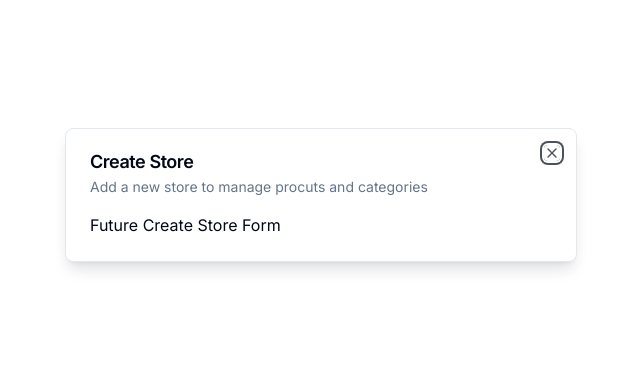
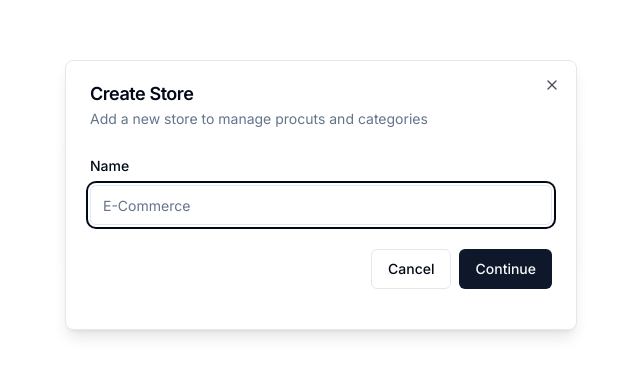
Before and after one commit to samueloh99/ecommerce-admin, a Next.js app: page / in a window 1280 px wide. Shown: the part 205-580 px from the top of the page, without its empty margins (319-959 px from the left). Built offline with nearby package versions, Linux system fonts and the light colour scheme.

Commit message:
Finished form on modal

```diff
--- a/src/app/(root)/page.tsx
+++ b/src/app/(root)/page.tsx
@@ -1,7 +1,7 @@
 "use client";
 import { useEffect } from "react";
 
-import { Modal } from "@/components/modal";
+import { Modal } from "@/components/modals/modal";
 import { useStoreModal } from "@/hooks/useStoreModal";
 
 export default function SetupPage() {
--- a/src/components/modals/storeModal.tsx
+++ b/src/components/modals/storeModal.tsx
@@ -1,10 +1,37 @@
 "use client";
 
+import * as z from "zod";
+import { useForm } from "react-hook-form";
+import { zodResolver } from "@hookform/resolvers/zod";
 import { useStoreModal } from "@/hooks/useStoreModal";
-import { Modal } from "@/components/modal";
+import { Modal } from "@/components/modals/modal";
+import {
+  Form,
+  FormControl,
+  FormField,
+  FormItem,
+  FormLabel,
+  FormMessage,
+} from "@/components/ui/form";
+import { Input } from "@/components/ui/input";
+import { Button } from "@/components/ui/button";
+
+const formSchema = z.object({
+  name: z.string().min(1),
+});
 
 export function StoreModal() {
   const storeModal = useStoreModal();
+  const form = useForm<z.infer<typeof formSchema>>({
+    resolver: zodResolver(formSchema),
+    defaultValues: {
+      name: "",
+    },
+  });
+
+  const onSubmit = async (value: z.infer<typeof formSchema>) => {
+    console.log(value);
+  };
   return (
     <Modal
       title="Create Store"
@@ -12,7 +39,33 @@
       isOpen={storeModal.isOpen}
       onClose={storeModal.onClose}
     >
-      Future Create Store Form
+      <div>
+        <div className="space-y-4 py-2 pb-4">
+          <Form {...form}>
+            <form onSubmit={form.handleSubmit(onSubmit)}>
+              <FormField
+                control={form.control}
+                name="name"
+                render={({ field }) => (
+                  <FormItem>
+                    <FormLabel>Name</FormLabel>
+                    <FormControl>
+                      <Input placeholder="E-Commerce" {...field} />
+                    </FormControl>
+                    <FormMessage />
+                  </FormItem>
+                )}
+              />
+              <div className="w-full pt-6 space-x-2 flex items-center justify-end">
+                <Button variant="outline" onClick={storeModal.onClose}>
+                  Cancel
+                </Button>
+                <Button type="submit">Continue</Button>
+              </div>
+            </form>
+          </Form>
+        </div>
+      </div>
     </Modal>
   );
 }
```
Also changed, not shown: src/components/modals/modal.tsx (renamed from src/components/modal.tsx).
